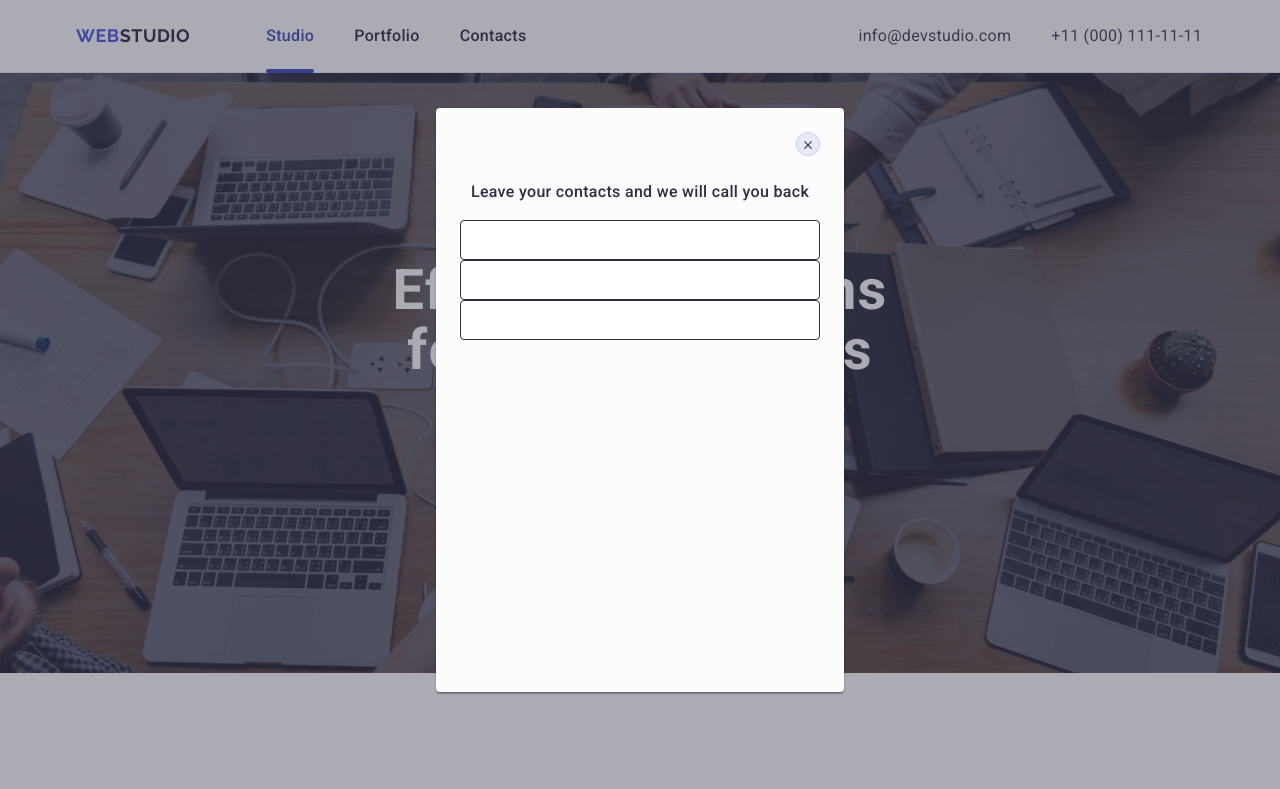
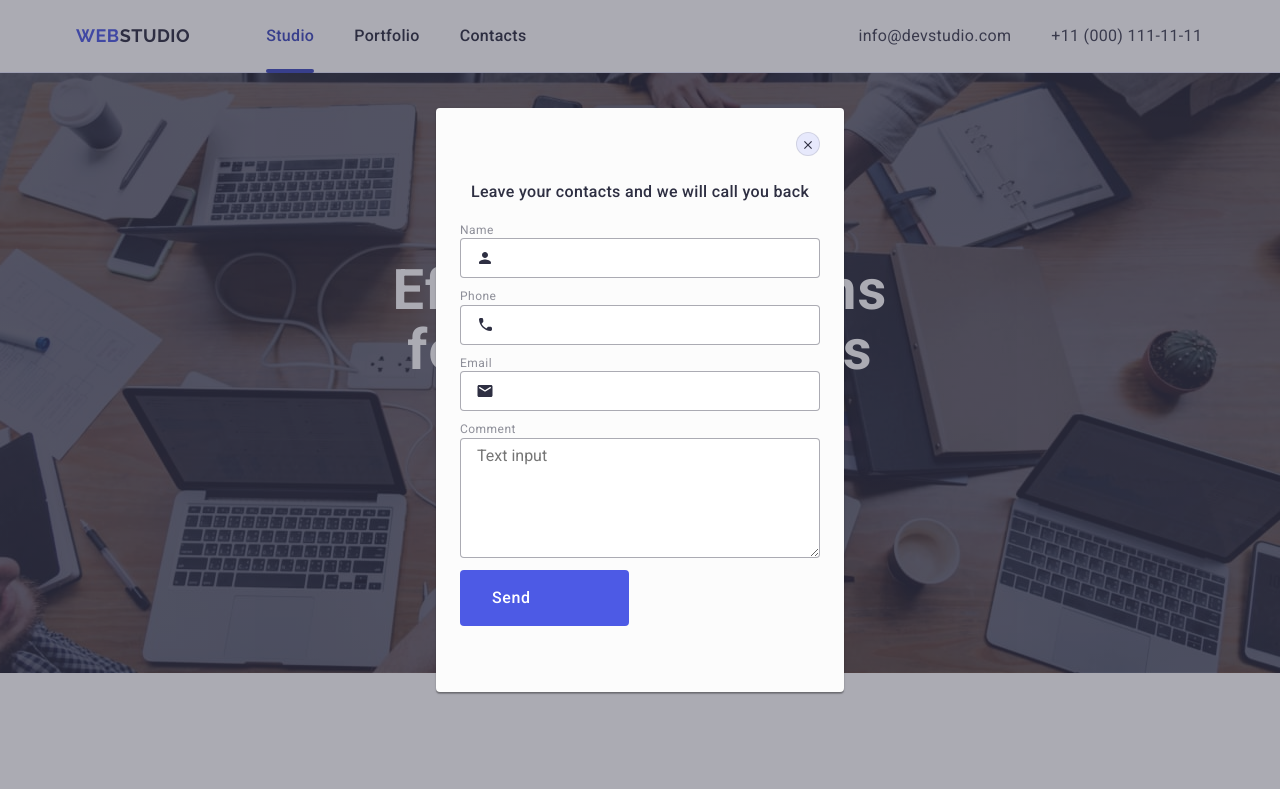
Before and after one commit to Oksamyt47/goit-markup-hw-05, a plain HTML site: page index.html in a window 1280 px wide. Shown: the top 789 px of the page. Drawn offline with nearby package versions, Linux system fonts and the light colour scheme.

Commit message:
modal box

```diff
--- a/css/styles.css
+++ b/css/styles.css
@@ -430,6 +430,7 @@ img {
 /* #region Footer */
 .footer {
   background-color: #2e2f42;
+  padding: 100px 0;
 
 }
 
@@ -437,7 +438,7 @@ img {
   display: flex;
   justify-content: space-evenly;
   align-items: baseline;
-  padding: 100px 0;
+
 }
 
 .footer-logo {
@@ -583,7 +584,6 @@ img {
 }
 
 .footer-modal-svg {
-
   fill: #ffffff;
 }
 
@@ -663,6 +663,14 @@ img {
   fill: #ffffff;
 }
 
+.modal-field {
+    margin-bottom: 8px;
+}
+
+.input-wrap {
+position: relative;
+}
+
 .modal-text {
 
     font-weight: 500;
@@ -675,11 +683,80 @@ img {
     margin-bottom: 16px;
 }
 
+.modal-form {
+
+}
+
+.modal-label {
+  font-weight: 400;
+    font-size: 12px;
+    line-height: 117%;
+    letter-spacing: 0.04em;
+    color: #8E8F99;
+    margin-bottom: 4px;
+}
+
+.modal-input-icon {
+  position: absolute;
+  left: 16px;
+  top: 50%;
+  transform: translateY(-50%);
+  fill: #2e2f42;
+}
+
 .modal-input {
   width: 100%;
   height: 40px;
   border-radius: 4px;
-  border: 1px solid #2E2F42;
+  border: 1px solid rgba(46, 47, 66, 0.4);
   padding-left: 38px;
   padding-right: 16px;
 }
+
+
+.input-wrap:focus-within .modal-input {
+  border-color: #4D5AE5;
+}
+
+.input-wrap:focus-within .modal-input-icon {
+  fill: #4D5AE5;
+}
+
+.modal-textarea {
+  width: 100%;
+  height: 120px;
+  border-radius: 4px;
+    border: 1px solid rgba(46, 47, 66, 0.4);
+    padding-left: 16px;
+    padding-top: 8px;
+}
+
+.modal-input::placeholder {
+  font-weight: 400;
+    font-size: 12px;
+    line-height: 117%;
+    letter-spacing: 0.04em;
+    color: rgba(46, 47, 66, 0.4);
+}
+
+
+
+
+.modal-button-submit {
+    font-weight: 500;
+      font-size: 16px;
+      line-height: 150%;
+      letter-spacing: 0.04em;
+      text-align: center;
+      color: #ffffff;
+      background-color: #4d5ae5;
+
+      display: flex;
+        align-items: center;
+        justify-items: center;
+        min-width: 169px;
+        height: 56px;
+        border: none;
+        padding: 16px 32px;
+        border-radius: 4px;
+}
--- a/index.html
+++ b/index.html
@@ -482,10 +482,56 @@
           </svg>
         </button>
         <p class="modal-text">Leave your contacts and we will call you back</p>
-        <form action="">
-          <input type="text" class="modal-input" name="user-name" />
-          <input type="text" class="modal-input" name="user-phone" />
-          <input type="text" class="modal-input" name="user-email" />
+
+        <form class="modal-form" action="">
+          <div class="modal-field">
+            <label class="modal-label" for="name">Name</label>
+            <div class="input-wrap">
+              <input type="text" class="modal-input" name="name" id="name" />
+              <svg class="modal-input-icon" width="18" height="24">
+                <use href="./images/icons.svg#icon-person"></use>
+              </svg>
+            </div>
+          </div>
+
+          <div class="modal-field">
+            <label class="modal-label" for="phone">Phone</label>
+            <div class="input-wrap">
+              <input type="tel" class="modal-input" name="phone" id="phone" />
+              <svg class="modal-input-icon" width="18" height="24">
+                <use href="./images/icons.svg#icon-phone"></use>
+              </svg>
+            </div>
+          </div>
+
+          <div class="modal-field">
+            <label class="modal-label" for="email">Email</label>
+            <div class="input-wrap">
+              <input type="email" class="modal-input" name="email" id="email" />
+              <svg class="modal-input-icon" width="18" height="24">
+                <use href="./images/icons.svg#icon-email"></use>
+              </svg>
+            </div>
+          </div>
+
+          <div class="modal-field">
+            <label class="modal-label" for="comment"> Comment</label>
+            <textarea
+              class="modal-textarea"
+              name="comment"
+              id="comment"
+              placeholder="Text input"
+            ></textarea>
+          </div>
+
+          <input
+            type="checkbox"
+            name="policy"
+            id="policy"
+            class="modal-check visually-hidden"
+            value="true"
+          />
+          <button class="modal-button-submit" type="submit">Send</button>
         </form>
       </div>
     </div>
```
